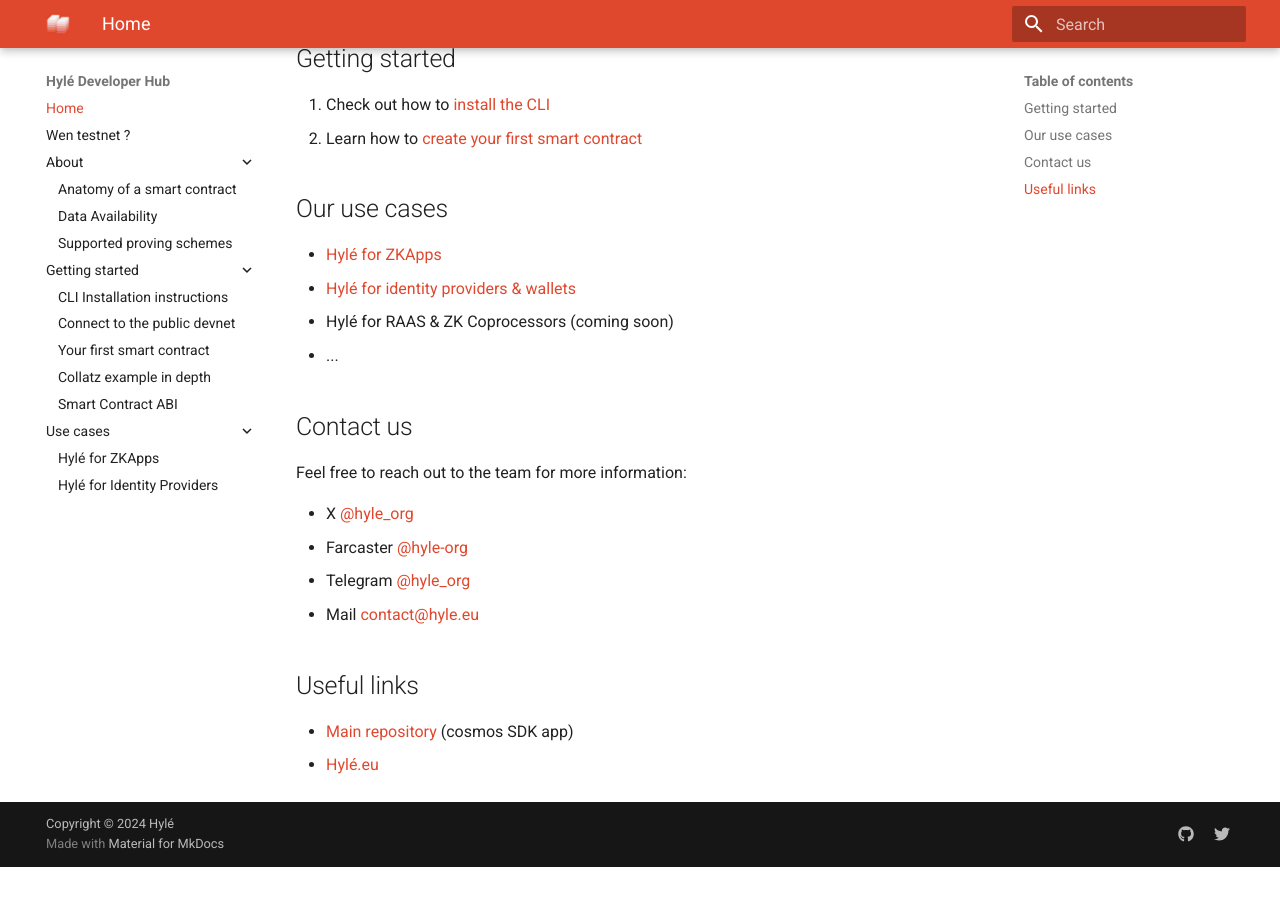
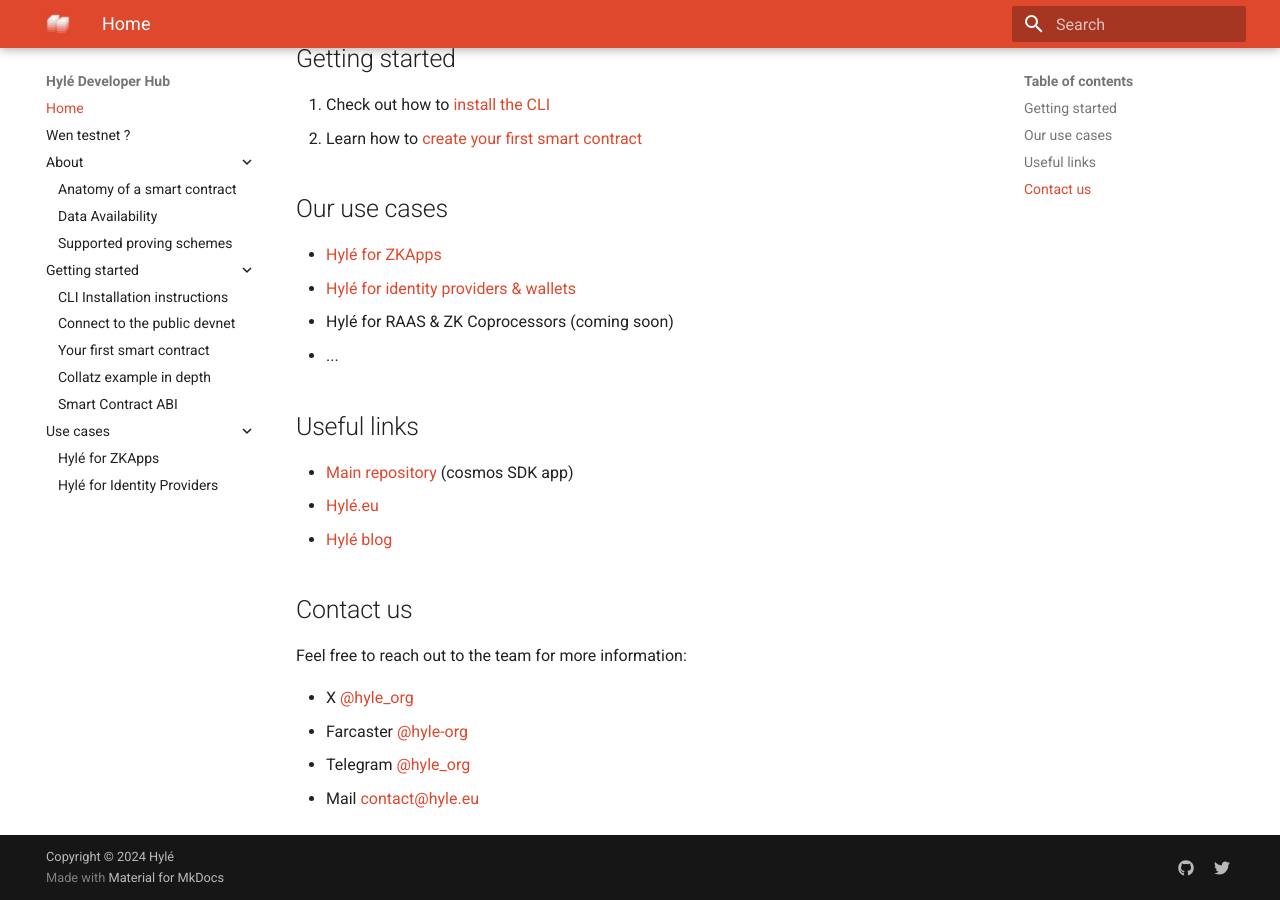
Before and after one commit to Hyle-org/devhub-hyle, an MkDocs documentation site: the page built from docs/index.md, in a window 1280 px wide and 900 px high, scrolled down 877 px. Built offline with MkDocs 1.6.1 and Material for MkDocs 9.7.7, drawn with Linux system fonts in a browser that asks for light colours; before the commit the page ends 1744 px from its top, so only the background shows below that; some of the changed lines change nothing that is shown.

Commit message:
added blog link to homepage

```diff
--- a/docs/index.md
+++ b/docs/index.md
@@ -33,6 +33,12 @@
 - Hylé for RAAS & ZK Coprocessors (coming soon)
 - ...
 
+## Useful links
+
+- [Main repository](http://github.com/hyle-org/hyle) (cosmos SDK app)
+- [Hylé.eu](https://hyle.eu)
+- [Hylé blog](https://blog.hyle.eu)
+
 ## Contact us
 
 Feel free to reach out to the team for more information:
@@ -41,8 +47,3 @@
 - Farcaster [@hyle-org](https://warpcast.com/hyle-org)
 - Telegram [@hyle_org](https://t.me/hyle_org)
 - Mail [contact@hyle.eu](mailto:contact@hyle.eu)
-
-## Useful links
-
-- [Main repository](http://github.com/hyle-org/hyle) (cosmos SDK app)
-- [Hylé.eu](https://hyle.eu)
```
